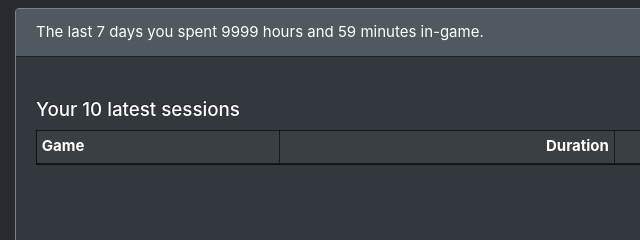
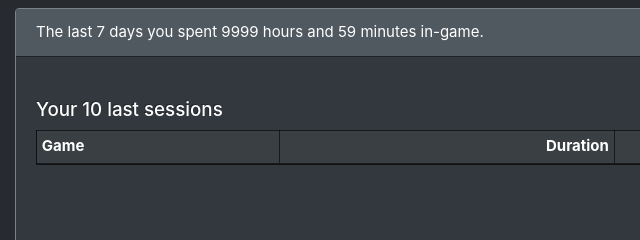
Before and after one commit to itssimple/overwolf-game-time-tracker, a browser extension: page windows/main-window.html in a window 1280 px wide. Shown: the top 240 px of the page, 0-640 px from the left. Drawn offline with Linux system fonts and the light colour scheme.

Commit message:
chore: Fix some text

```diff
--- a/windows/main-window.html
+++ b/windows/main-window.html
@@ -27,7 +27,7 @@
               <div id="weekSummaryGraph"></div>
               <br />
               <div class="last10Sessions">
-                <h5 class="smallHeader">Your 10 latest sessions</h5>
+                <h5 class="smallHeader">Your 10 last sessions</h5>
                 <table class="table table-striped table-small table-dark table-bordered table-sm">
                   <thead class="thead-dark">
                     <tr>
```
